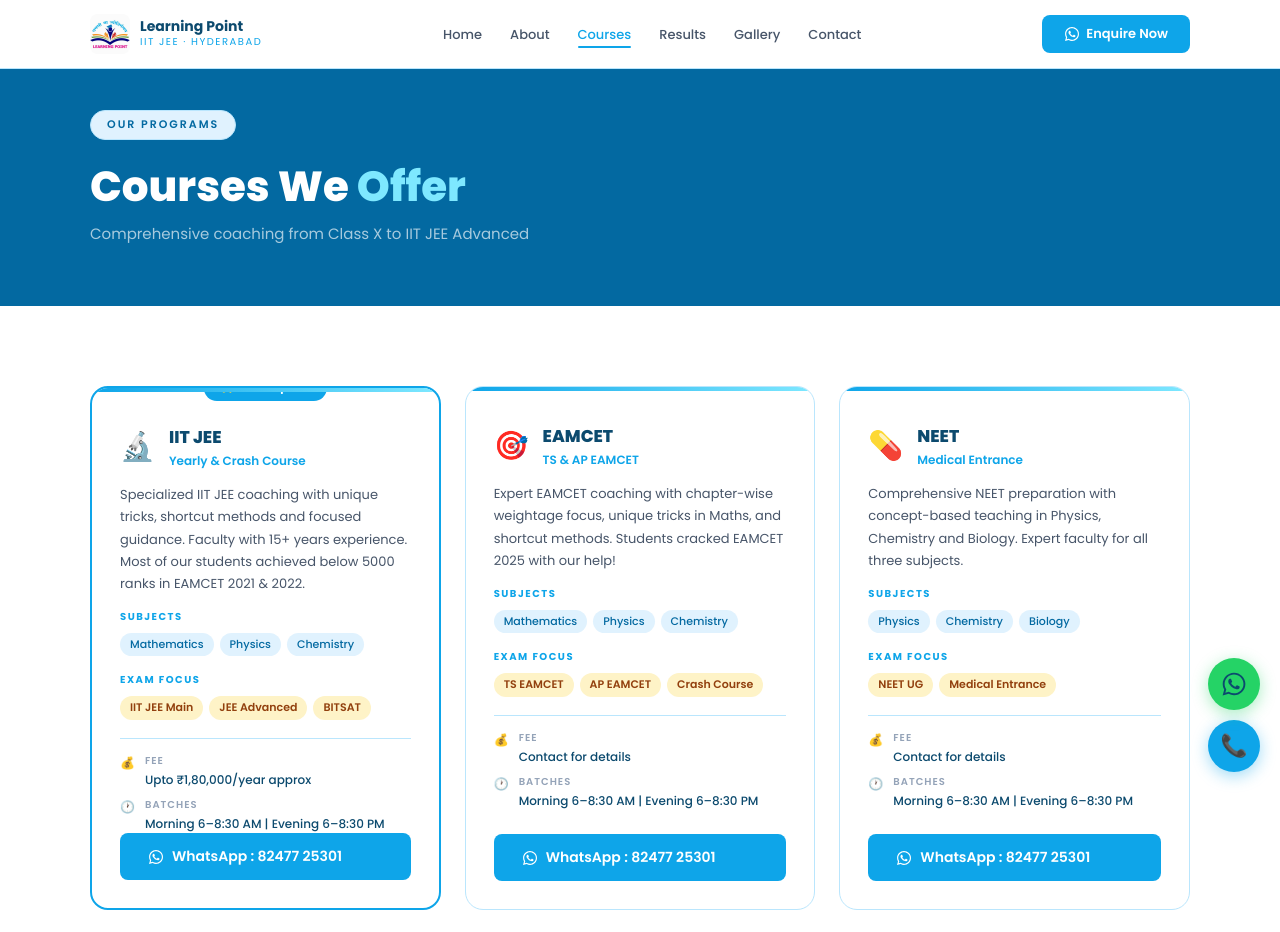
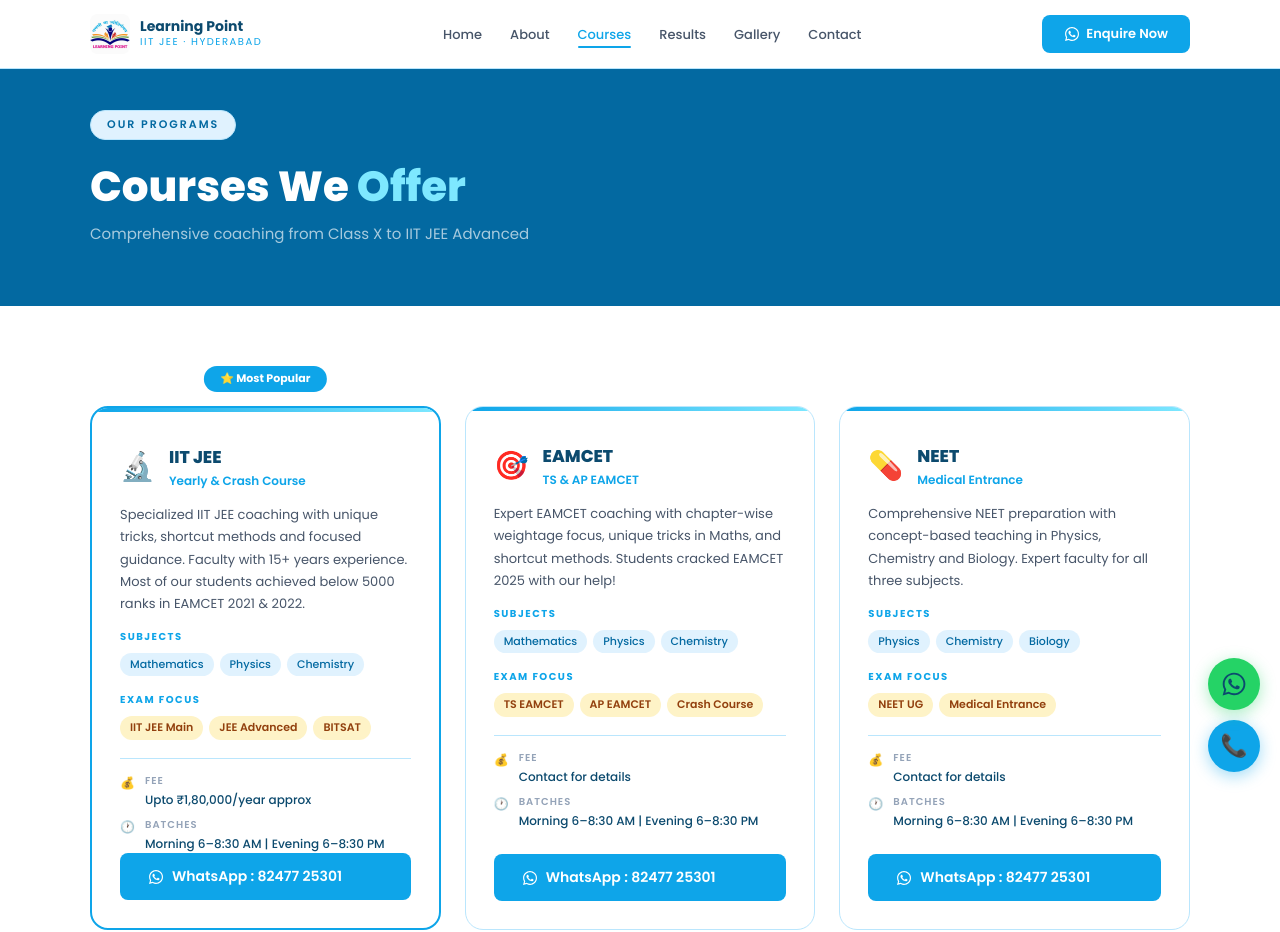
Before and after one commit to jagadeeshpj1610/learning-point-website, a React (Vite) app: page /courses in a window 1280 px wide. Shown: the top 932 px of the page. Built offline with nearby package versions, Linux system fonts and the light colour scheme.

Commit message:
fix some css issues

```diff
--- a/src/pages/Pages.css
+++ b/src/pages/Pages.css
@@ -30,15 +30,18 @@
 .cta-strip p { color: rgba(255,255,255,0.8); font-size: 13px; }
 
 /* COURSES */
-.all-courses-grid { display: grid; grid-template-columns: repeat(3,1fr); gap: 24px; }
+.all-courses-grid { display: grid; grid-template-columns: repeat(3,1fr); gap: 24px; padding-top: 30px; }
 .course-detail-card { background: white; border: 1px solid var(--sky-border); border-radius: 18px; padding: 28px; position: relative; transition: box-shadow 0.2s; overflow: hidden;  display: flex; flex-direction: column;}
 .course-detail-card.popular { border: 2px solid var(--sky); }
 .course-detail-card:hover { box-shadow: 0 8px 32px rgba(14,165,233,0.12); }
+.course-card-wrapper { position: relative; padding-top: 20px; }
 .course-detail-card > a {
   margin-top: auto !important;
 }
-.popular-badge { position: absolute; top: -13px; left: 50%; transform: translateX(-50%); background: var(--sky); color: white; font-size: 11px; font-weight: 700; padding: 4px 16px; border-radius: 20px; white-space: nowrap; }
-.cdc-top-bar { position: absolute; top: 0; left: 0; right: 0; height: 4px; background: linear-gradient(90deg, var(--sky), #7EE8FF); border-radius: 18px 18px 0 0; }
+.popular-badge { position: absolute; top: -20px; left: 50%; transform: translateX(-50%); background: var(--sky); color: white; font-size: 11px; font-weight: 700; padding: 4px 16px; border-radius: 20px; white-space: nowrap; }
+/* .cdc-top-bar { position: absolute; top: 0; left: 0; right: 0; height: 4px; background: linear-gradient(90deg, var(--sky), #7EE8FF); border-radius: 18px 18px 0 0; overflow: hidden;} */
+.cdc-top-bar-wrapper { position: absolute; top: 0; left: 0; right: 0; height: 4px; border-radius: 18px 18px 0 0; overflow: hidden; }
+.cdc-top-bar { height: 4px; background: linear-gradient(90deg, var(--sky), #7EE8FF); }
 .cdc-header { display: flex; align-items: center; gap: 14px; margin-bottom: 14px; margin-top: 8px; }
 .cdc-ico { font-size: 28px; }
 .cdc-title { font-size: 17px; font-weight: 800; color: var(--sky-head); }
@@ -56,6 +59,9 @@
 .fee-note-icon { font-size: 32px; flex-shrink: 0; }
 .fee-note-title { font-size: 18px; font-weight: 700; color: var(--sky-head); margin-bottom: 8px; }
 .fee-note-text { color: var(--gray); font-size: 14px; line-height: 1.7; }
+.course-card-wrapper { position: relative; padding-top: 20px; display: flex; flex-direction: column; }
+.course-detail-card { background: white; border: 1px solid var(--sky-border); border-radius: 18px; padding: 28px; position: relative; transition: box-shadow 0.2s; overflow: hidden; display: flex; flex-direction: column; flex: 1; }
+
 
 /* RESULTS */
 .results-big-grid { display: grid; grid-template-columns: repeat(4,1fr); gap: 20px; }
--- a/src/pages/Pages.jsx
+++ b/src/pages/Pages.jsx
@@ -143,13 +143,15 @@
         </div>
       </div>
 
-      <section className="sec sec-white">
+      <section className="sec sec-white" style={{ paddingTop: '50px', overflow: 'visible' }}>
         <div className="container">
-          <div className="all-courses-grid">
+          {/* <div className="all-courses-grid">
             {allCourses.map(({ ico, title, sub, popular, desc, tags, subjects, fee, batches }) => (
               <div className={`course-detail-card ${popular ? 'popular' : ''}`} key={title}>
+                <div className="cdc-top-bar-wrapper">
+                  <div className="cdc-top-bar" />
+                </div>
                 {popular && <div className="popular-badge">⭐ Most Popular</div>}
-                <div className="cdc-top-bar" />
                 <div className="cdc-header">
                   <div className="cdc-ico">{ico}</div>
                   <div>
@@ -171,6 +173,37 @@
                 </a>
               </div>
             ))}
+          </div> */}
+          <div className="all-courses-grid">
+            {allCourses.map(({ ico, title, sub, popular, desc, tags, subjects, fee, batches }) => (
+              <div className="course-card-wrapper" key={title}>
+                {popular && <div className="popular-badge">⭐ Most Popular</div>}
+                <div className={`course-detail-card ${popular ? 'popular' : ''}`}>
+                  <div className="cdc-top-bar-wrapper">
+                    <div className="cdc-top-bar" />
+                  </div>
+                  <div className="cdc-header">
+                    <div className="cdc-ico">{ico}</div>
+                    <div>
+                      <div className="cdc-title">{title}</div>
+                      <div className="cdc-sub">{sub}</div>
+                    </div>
+                  </div>
+                  <p className="cdc-desc">{desc}</p>
+                  <div className="cdc-section-title">Subjects</div>
+                  <div className="cdc-tags">{subjects.map(s => <span className="ctag" key={s}>{s}</span>)}</div>
+                  <div className="cdc-section-title" style={{ marginTop: '12px' }}>Exam Focus</div>
+                  <div className="cdc-tags">{tags.map(t => <span className="ctag-gold" key={t}>{t}</span>)}</div>
+                  <div className="cdc-info">
+                    <div className="cdc-info-row"><span>💰</span><div><div className="cdc-info-lbl">Fee</div><div className="cdc-info-val">{fee}</div></div></div>
+                    <div className="cdc-info-row"><span>🕐</span><div><div className="cdc-info-lbl">Batches</div><div className="cdc-info-val">{batches}</div></div></div>
+                  </div>
+                  <a href="https://wa.me/918247725301" className="btn-primary" target="_blank" rel="noreferrer">
+                    <FaWhatsapp size={16} /> WhatsApp : 82477 25301
+                  </a>
+                </div>
+              </div>
+            ))}
           </div>
         </div>
       </section>
@@ -186,7 +219,9 @@
               <div className="fee-note-title">Contact Us for Current Fee Details</div>
               <div className="fee-note-text">IIT JEE yearly course: Upto ₹1,80,000/year approx. For crash courses and other programs, contact us directly.</div>
               <div style={{ display: 'flex', gap: '12px', justifyContent: 'center', marginTop: '16px', flexWrap: 'wrap' }}>
-                <a href="https://wa.me/918247725301" className="btn-primary" target="_blank" rel="noreferrer">💬 WhatsApp: 82477 25301</a>
+                <a href="https://wa.me/918247725301" className="btn-primary" target="_blank" rel="noreferrer">
+                  <FaWhatsapp size={16} /> WhatsApp : 82477 25301
+                </a>
                 <a href="tel:9885609184" className="btn-outline">📞 98856 09184</a>
               </div>
             </div>
```
